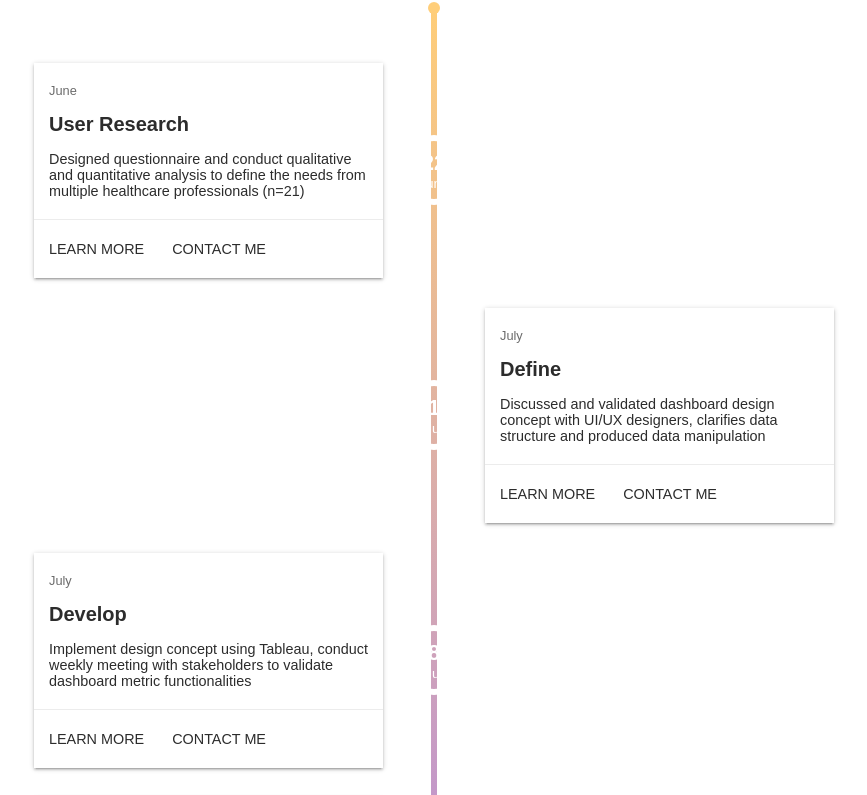
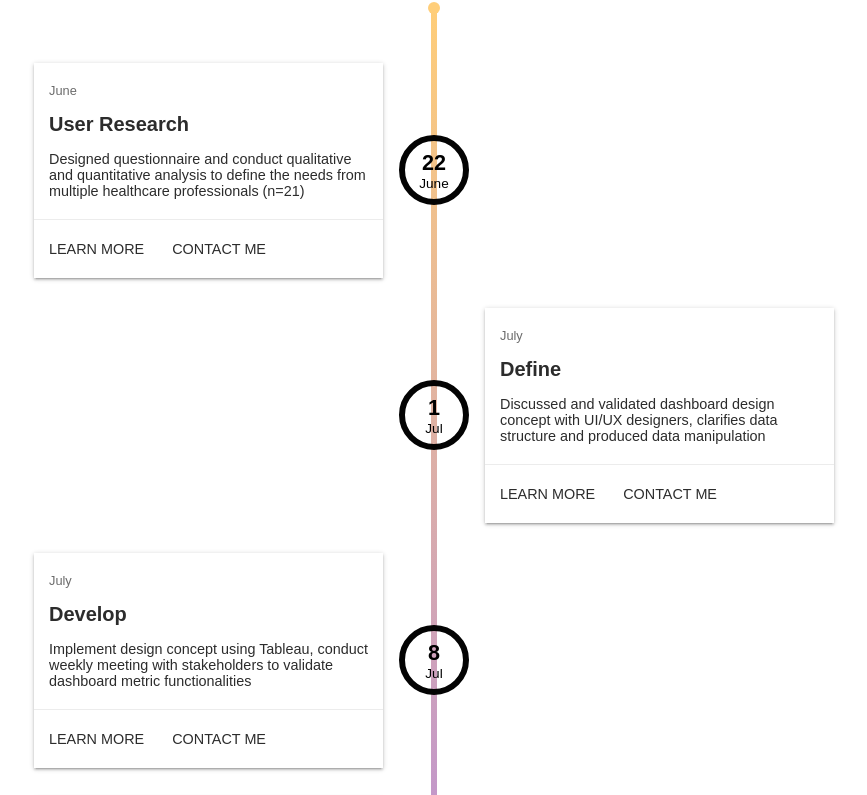
Before and after one commit to yunleeumich/yunsportfolio, a plain HTML site: page jubo.html in a window 1280 px wide. Shown: the part 978-1773 px from the top of the page, without its empty margins (206-1073 px from the left). Drawn offline with Linux system fonts and the light colour scheme; a script that the page names is missing; a web font is replaced by a local one.

Commit message:
Add files via upload
update css/timeline.css

```diff
--- a/css/timeline.css
+++ b/css/timeline.css
@@ -129,7 +129,7 @@
     color: #fff;
     background-repeat: no-repeat;
     border-radius: 50%;
-    border: 6px solid #fff;
+    border: 6px solid rgb(3, 3, 3);
   }
   @media (min-width: 900px) {
     .timeline__date {
@@ -144,10 +144,12 @@
   .timeline__date-day {
     font-size: 1.35rem;
     font-weight: 600;
+    color: black;
   }
 
   .timeline__date-month {
     font-size: .85rem;
+    color:black;
   }
 
   .timeline__event {
```
